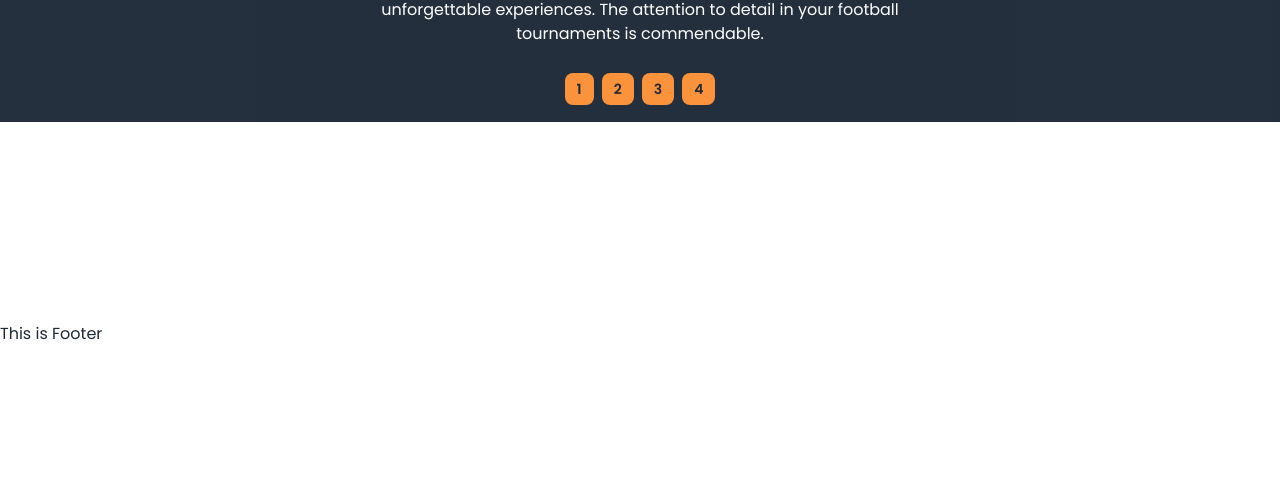
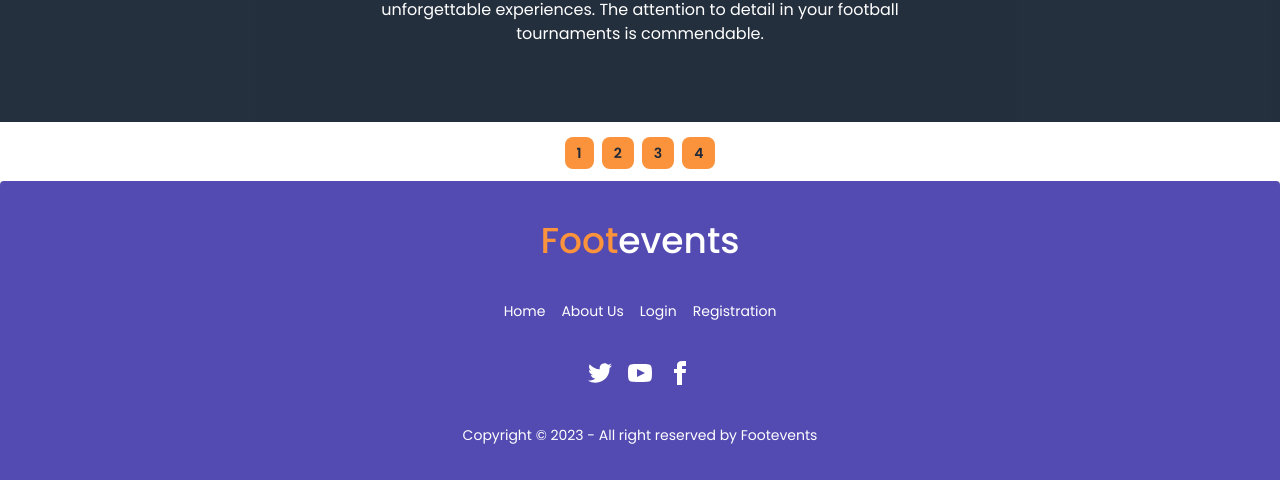
Before and after one commit to Amin7775/Event-Management-website-with-react-and-firebase, a React (Vite) app: page / in a window 1280 px wide. Shown: the part 2718-3198 px from the top of the page. Before the commit the page ends 3064 px from the top, so only its background shows below. Built offline with nearby package versions, Linux system fonts and the light colour scheme.

Commit message:
Added Footer

```diff
--- a/src/components/Footer/Footer.jsx
+++ b/src/components/Footer/Footer.jsx
@@ -2,9 +2,25 @@
 
 const Footer = () => {
     return (
-        <div>
-            This is Footer
-        </div>
+        <footer className="footer footer-center p-10 bg-[#534bb2]  rounded text-white">
+            <h1 className="text-4xl inline-block font-medium"><span className="text-orange-400">Foot</span>events</h1>
+  <nav className="grid grid-flow-col gap-4">
+    <a className="link link-hover">Home</a>
+    <a className="link link-hover">About Us</a>
+    <a className="link link-hover">Login</a>
+    <a className="link link-hover">Registration</a>
+  </nav>
+  <nav>
+    <div className="grid grid-flow-col gap-4">
+      <a><svg xmlns="http://www.w3.org/2000/svg" width="24" height="24" viewBox="0 0 24 24" className="fill-current"><path d="M24 4.557c-.883.392-1.832.656-2.828.775 1.017-.609 1.798-1.574 2.165-2.724-.951.564-2.005.974-3.127 1.195-.897-.957-2.178-1.555-3.594-1.555-3.179 0-5.515 2.966-4.797 6.045-4.091-.205-7.719-2.165-10.148-5.144-1.29 2.213-.669 5.108 1.523 6.574-.806-.026-1.566-.247-2.229-.616-.054 2.281 1.581 4.415 3.949 4.89-.693.188-1.452.232-2.224.084.626 1.956 2.444 3.379 4.6 3.419-2.07 1.623-4.678 2.348-7.29 2.04 2.179 1.397 4.768 2.212 7.548 2.212 9.142 0 14.307-7.721 13.995-14.646.962-.695 1.797-1.562 2.457-2.549z"></path></svg></a>
+      <a><svg xmlns="http://www.w3.org/2000/svg" width="24" height="24" viewBox="0 0 24 24" className="fill-current"><path d="M19.615 3.184c-3.604-.246-11.631-.245-15.23 0-3.897.266-4.356 2.62-4.385 8.816.029 6.185.484 8.549 4.385 8.816 3.6.245 11.626.246 15.23 0 3.897-.266 4.356-2.62 4.385-8.816-.029-6.185-.484-8.549-4.385-8.816zm-10.615 12.816v-8l8 3.993-8 4.007z"></path></svg></a>
+      <a><svg xmlns="http://www.w3.org/2000/svg" width="24" height="24" viewBox="0 0 24 24" className="fill-current"><path d="M9 8h-3v4h3v12h5v-12h3.642l.358-4h-4v-1.667c0-.955.192-1.333 1.115-1.333h2.885v-5h-3.808c-3.596 0-5.192 1.583-5.192 4.615v3.385z"></path></svg></a>
+    </div>
+  </nav>
+  <aside>
+    <p>Copyright © 2023 - All right reserved by Footevents</p>
+  </aside>
+</footer>
     );
 };
 
--- a/src/components/WhatClientSays/WhatClientSays.jsx
+++ b/src/components/WhatClientSays/WhatClientSays.jsx
@@ -1,8 +1,9 @@
 const WhatClientSays = () => {
   return (
-    <div className="my-10 absolute">
+    <div className="mt-10">
       <h1 className="text-center text-4xl font-bold">What Clients Say</h1>
       {/* carasuol */}
+      <div >
       <div className="carousel w-full h-full mt-10">
         {/* item 1 */}
         <div id="item1" className="carousel-item w-full bg-red-200 h-full">
@@ -90,7 +91,7 @@
         </div>
 
       </div>
-      <div className="flex justify-center w-full py-0 gap-2 relative bottom-14">
+      <div className="flex justify-center w-full py-2 mb-1 gap-2">
         <a href="#item1" className="btn btn-sm bg-orange-400 active:bg-black border-none">
           1
         </a>
@@ -104,6 +105,7 @@
           4
         </a>
       </div>
+      </div>
     </div>
   );
 };
--- a/src/layout/Root.jsx
+++ b/src/layout/Root.jsx
@@ -7,7 +7,9 @@
     return (
         <div className="font-poppins">
             <Navbar></Navbar>
+            <div className="min-h-[60vh]">
             <Outlet></Outlet>
+            </div>
             <Footer></Footer>
         </div>
     );
--- a/src/pages/Home/Home.jsx
+++ b/src/pages/Home/Home.jsx
@@ -19,7 +19,7 @@
       <div className="max-w-[1440px] border-2 mx-auto">
         <Services events={events}></Services>
       </div>
-      <div className="h-[800px]">
+      <div>
         <WhatClientSays></WhatClientSays>
       </div>
     </div>
```
